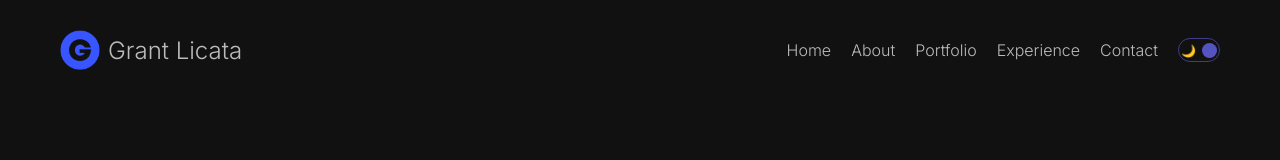
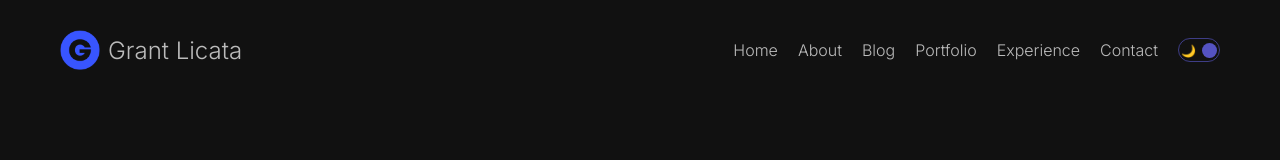
Before and after one commit to GrantLicata/Portfolio, a Next.js app: page / in a window 1280 px wide. Shown: the top 160 px of the page. Built offline with nearby package versions, Linux system fonts and the light colour scheme.

Commit message:
Updating navigation bar with blog reference

```diff
--- a/src/components/navbar/Navbar.jsx
+++ b/src/components/navbar/Navbar.jsx
@@ -21,16 +21,21 @@ const links = [
   },
   {
     id: 3,
+    title: "Blog",
+    url: "/blog",
+  },
+  {
+    id: 4,
     title: "Portfolio",
     url: "/portfolio",
   },
   {
-    id: 4,
+    id: 5,
     title: "Experience",
     url: "/experience",
   },
   {
-    id: 5,
+    id: 6,
     title: "Contact",
     url: "/contact",
   },
```
